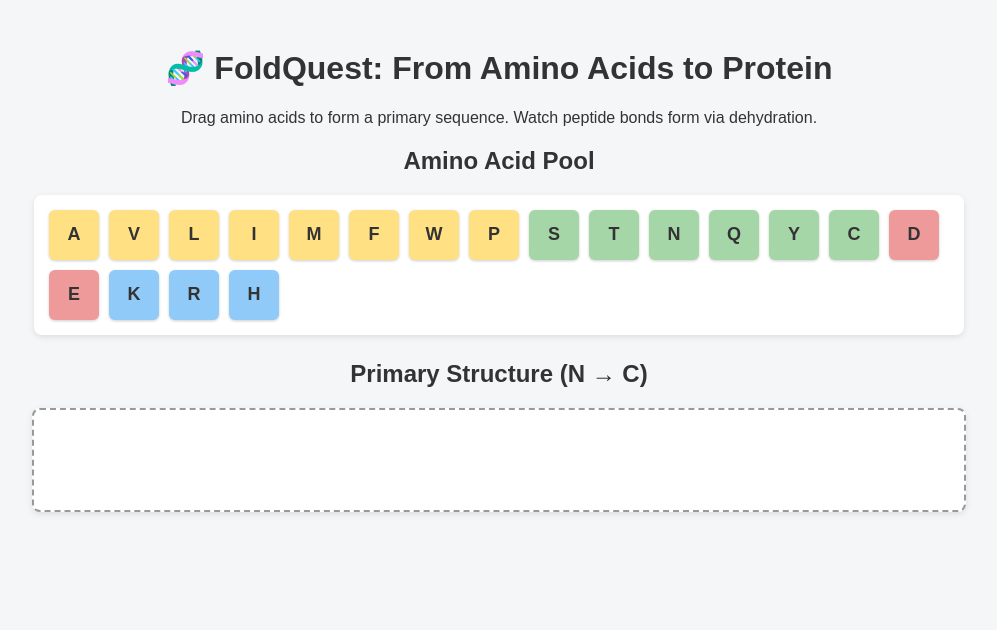
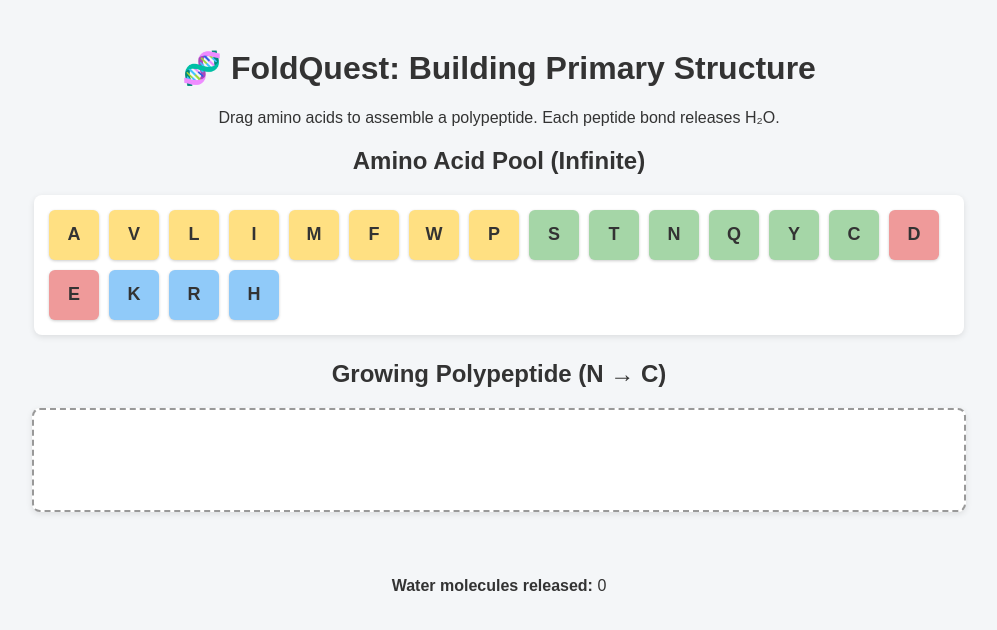
Before and after one commit to harriauwp/101Labs, a plain HTML site: page 04_Proteins/foldquest/prototype/index.html in a window 1280 px wide. Shown: the whole page, without its empty margins (141-1138 px from the left). Drawn offline with Linux system fonts and the light colour scheme.

Commit message:
Update index.html

```diff
--- a/04_Proteins/foldquest/prototype/index.html
+++ b/04_Proteins/foldquest/prototype/index.html
@@ -2,21 +2,22 @@
 <html lang="en">
 <head>
   <meta charset="UTF-8">
-  <title>FoldQuest – Amino Acid Assembly</title>
+  <title>FoldQuest – Primary Structure Assembly</title>
   <link rel="stylesheet" href="style.css">
 </head>
 <body>
 
-<h1>🧬 FoldQuest: From Amino Acids to Protein</h1>
-<p>Drag amino acids to form a primary sequence. Watch peptide bonds form via dehydration.</p>
+<h1>🧬 FoldQuest: Building Primary Structure</h1>
+<p>Drag amino acids to assemble a polypeptide. Each peptide bond releases H₂O.</p>
 
-<h2>Amino Acid Pool</h2>
+<h2>Amino Acid Pool (Infinite)</h2>
 <div id="aa-pool"></div>
 
-<h2>Primary Structure (N → C)</h2>
+<h2>Growing Polypeptide (N → C)</h2>
 <div id="chain" ondrop="dropAA(event)" ondragover="allowDrop(event)"></div>
 
-<p id="reactionFeedback"></p>
+<div id="reactionFeedback"></div>
+<p><strong>Water molecules released:</strong> <span id="waterCount">0</span></p>
 
 <script src="game.js"></script>
 </body>
```
